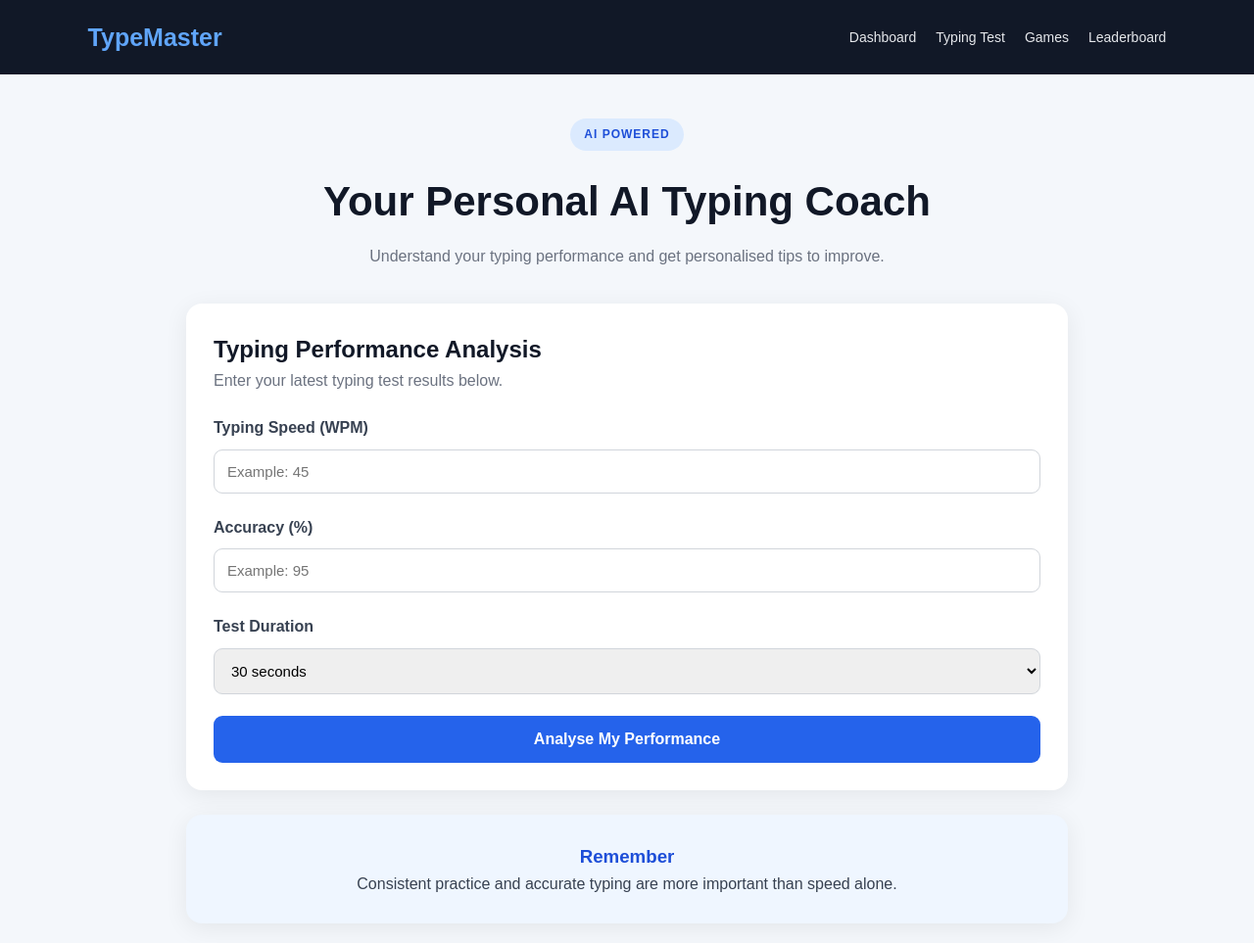
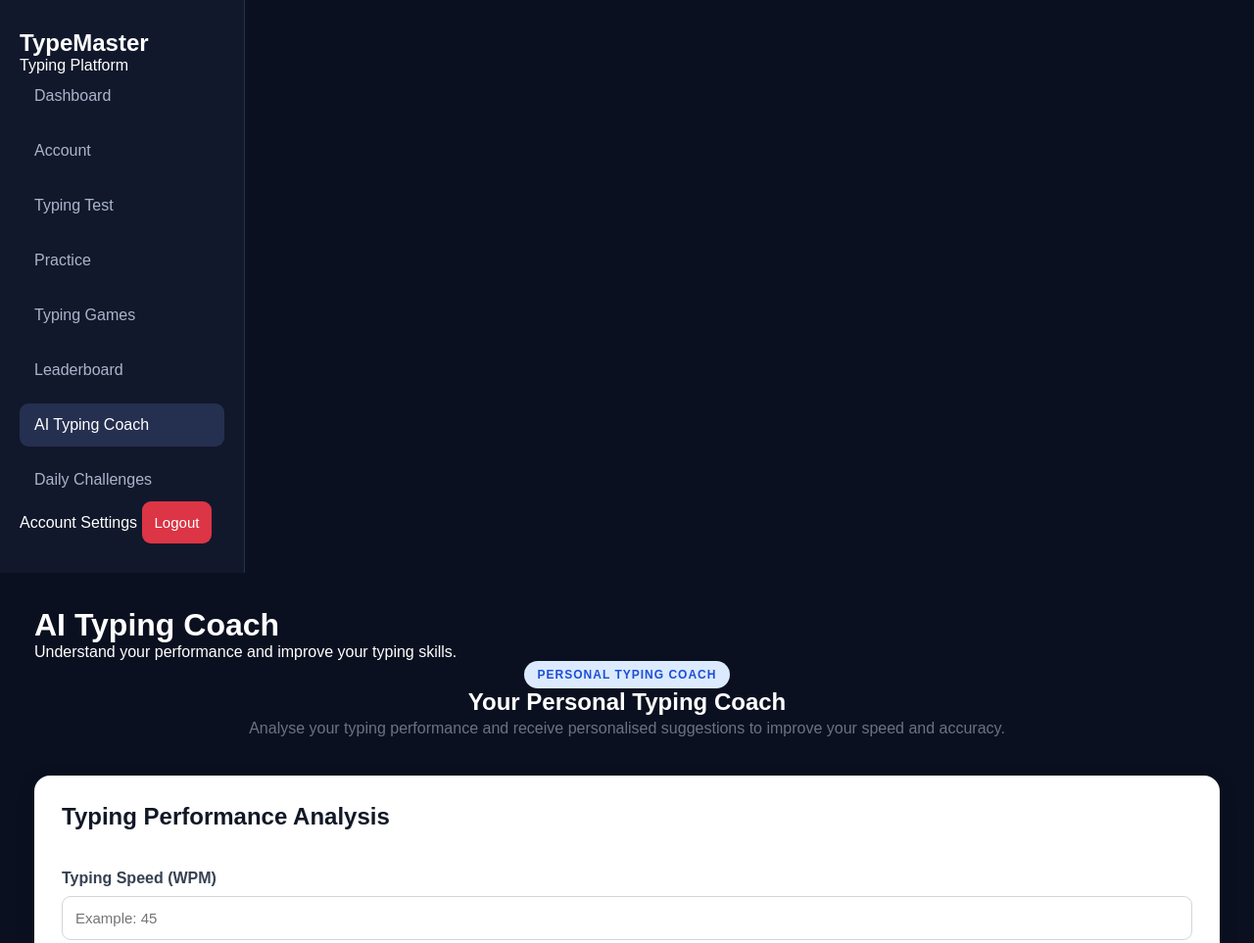
Before and after one commit to bhatmohammadaalim883-ai/typing-speed-test, a plain HTML site: page frontend/coach.html in a window 1280 px wide. Shown: the top 963 px of the page at 98% size. Drawn offline with Linux system fonts and the light colour scheme.

Commit message:
Redesign AI Typing Coach page with dashboard sidebar

```diff
--- a/frontend/coach.html
+++ b/frontend/coach.html
@@ -5,45 +5,90 @@
     <meta charset="UTF-8">
     <meta name="viewport" content="width=device-width, initial-scale=1.0">
     <title>AI Typing Coach | TypeMaster</title>
-    <link rel="stylesheet" href="style.css">
+
+    <link rel="icon" type="image/svg+xml" href="favicon.svg?v=2">
+    <link rel="stylesheet" href="dashboard.css">
     <link rel="stylesheet" href="coach.css">
 </head>
 <body>
 
-    <header class="coach-header">
-        <a href="index.html" class="coach-logo">TypeMaster</a>
-        <nav>
-            <a href="dashboard.html">Dashboard</a>
+<div class="dashboard-layout">
+
+    <!-- Sidebar -->
+    <aside class="sidebar">
+        <div class="sidebar-brand">
+            <h2>TypeMaster</h2>
+            <span>Typing Platform</span>
+        </div>
+
+        <nav class="sidebar-nav">
+            <a href="index.html">Dashboard</a>
+            <a href="account.html">Account</a>
             <a href="typing-test.html">Typing Test</a>
-            <a href="games.html">Games</a>
+            <a href="practice.html">Practice</a>
+            <a href="games.html">Typing Games</a>
             <a href="leaderboard.html">Leaderboard</a>
+            <a href="coach.html" class="active">AI Typing Coach</a>
+            <a href="challenges.html">Daily Challenges</a>
         </nav>
-    </header>
 
-    <main class="coach-container">
+        <div class="sidebar-bottom">
+            <a href="account.html#settings">Account Settings</a>
+            <button id="logoutBtn" class="logout-btn">Logout</button>
+        </div>
+    </aside>
+
+    <!-- Main Content -->
+    <main class="main-content">
+
+        <header class="dashboard-header">
+            <div>
+                <h1>AI Typing Coach</h1>
+                <p>Understand your performance and improve your typing skills.</p>
+            </div>
+        </header>
 
         <section class="coach-intro">
-            <span class="coach-tag">AI POWERED</span>
-            <h1>Your Personal AI Typing Coach</h1>
-            <p>Understand your typing performance and get personalised tips to improve.</p>
+            <span class="coach-tag">PERSONAL TYPING COACH</span>
+            <h2>Your Personal Typing Coach</h2>
+            <p>
+                Analyse your typing performance and receive personalised
+                suggestions to improve your speed and accuracy.
+            </p>
         </section>
 
         <section class="coach-card">
-            <h2>Typing Performance Analysis</h2>
-            <p>Enter your latest typing test results below.</p>
+            <div class="coach-section-heading">
+                <h2>Typing Performance Analysis</h2>
+                <p>Enter your latest typing test results below.</p>
+            </div>
 
             <form id="coachForm">
 
                 <div class="coach-input-group">
                     <label for="wpm">Typing Speed (WPM)</label>
-                    <input type="number" id="wpm" min="0" max="1000"
-                        step="0.1" placeholder="Example: 45" required>
+                    <input
+                        type="number"
+                        id="wpm"
+                        min="0"
+                        max="1000"
+                        step="0.1"
+                        placeholder="Example: 45"
+                        required
+                    >
                 </div>
 
                 <div class="coach-input-group">
                     <label for="accuracy">Accuracy (%)</label>
-                    <input type="number" id="accuracy" min="0" max="100"
-                        step="0.1" placeholder="Example: 95" required>
+                    <input
+                        type="number"
+                        id="accuracy"
+                        min="0"
+                        max="100"
+                        step="0.1"
+                        placeholder="Example: 95"
+                        required
+                    >
                 </div>
 
                 <div class="coach-input-group">
@@ -98,11 +143,25 @@
 
         <section class="coach-note">
             <h3>Remember</h3>
-            <p>Consistent practice and accurate typing are more important than speed alone.</p>
+            <p>
+                Consistent practice and accurate typing are more important
+                than speed alone.
+            </p>
         </section>
 
     </main>
+</div>
 
-    <script src="coach.js"></script>
+<script>
+    const logoutBtn = document.getElementById("logoutBtn");
+
+    logoutBtn.addEventListener("click", () => {
+        sessionStorage.removeItem("typemaster_token");
+        window.location.href = "account.html";
+    });
+</script>
+
+<script src="coach.js"></script>
+
 </body>
 </html>
```
